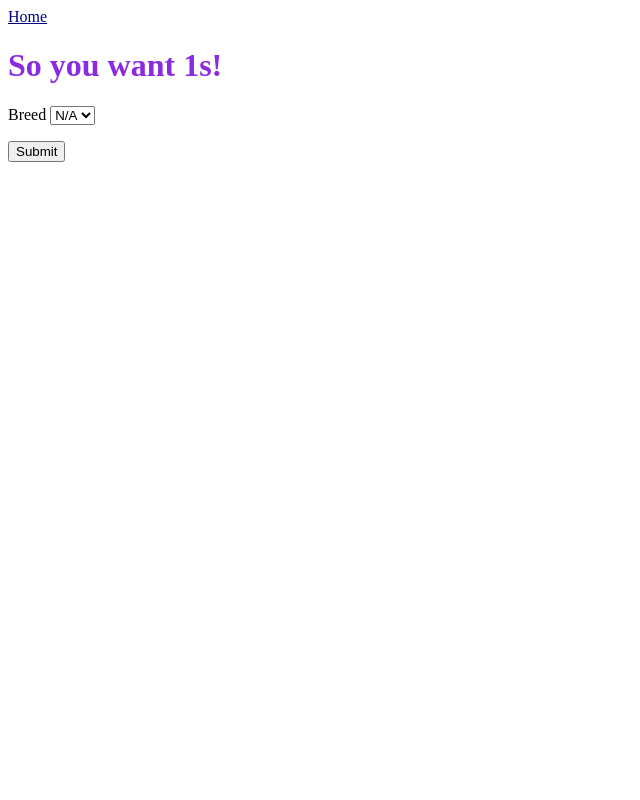
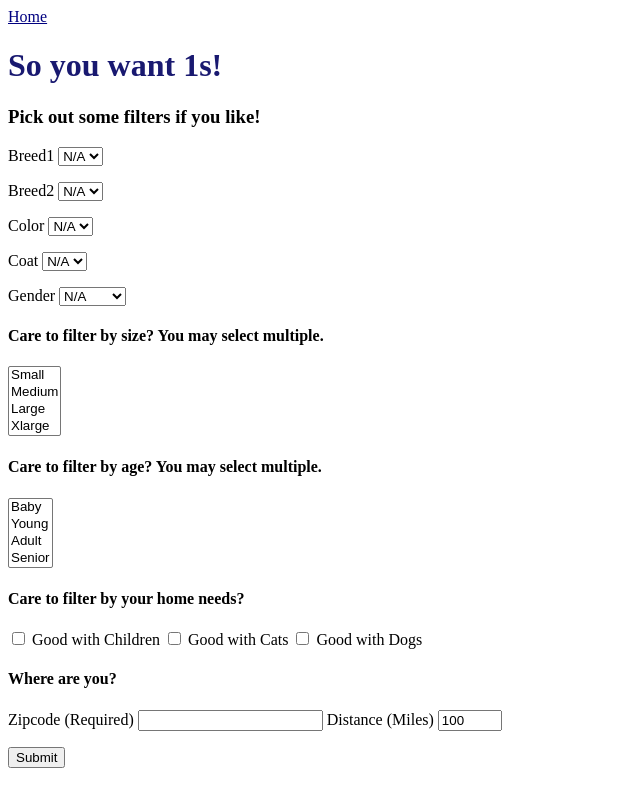
Before and after one commit to stsmlee/flaskingforpets, a Flask app: page /animals/1 in a window 1280 px wide. Shown: the whole page, without its empty margins (0-640 px from the left). Run offline with Flask 2, Linux system fonts and the light colour scheme; parts of the project's set-up code (start-up, migrations or seed data) failed here and were passed over.

Commit message:
added more filters, working on sending payload/parameters to api

```diff
--- a/app/forms.py
+++ b/app/forms.py
@@ -1,10 +1,30 @@
 from flask import Flask
 import requests
 from flask_wtf import FlaskForm
-from wtforms import StringField, SubmitField, TextAreaField, RadioField, BooleanField, SelectField
-from wtforms.validators import DataRequired
+from wtforms import StringField, SubmitField, TextAreaField, RadioField, BooleanField, SelectField, IntegerField, SelectMultipleField
+from wtforms.validators import DataRequired, InputRequired, NumberRange
 
 class FilterForm(FlaskForm):
-    breed = SelectField('Breed')
-    # color = SelectField('Color')
+    breed1 = SelectField('Breed1')
+    breed2 = SelectField('Breed2')
+    color = SelectField('Color')
+    coat = SelectField('Coat')
+    gender = SelectField('Gender', choices = ['N/A', 'Male', 'Female'])
+    # baby = BooleanField('Baby')
+    # young = BooleanField('Young')
+    # adult = BooleanField('Adult')
+    # senior = BooleanField('Senior')
+    # small = BooleanField('Small')
+    # medium = BooleanField('Medium')
+    # large = BooleanField('Large')
+    # xlarge = BooleanField('X-Large')
+    age = SelectMultipleField('Age', choices = ['Baby', 'Young', 'Adult', 'Senior'] )
+    size = SelectMultipleField('Size', choices = ['Small', 'Medium', 'Large', 'Xlarge'])
+    children = BooleanField('Good with Children')
+    dogs = BooleanField('Good with Dogs')
+    cats = BooleanField('Good with Cats')
+    zipcode = StringField('Zipcode (Required)', validators = [InputRequired()])
+    distance = IntegerField('Distance (Miles)', default = 100, validators = [NumberRange(min=0, max=500), InputRequired()])
     submit = SubmitField('Submit')
+
+    # 'small', 'medium', 'large', 'xlarge'
--- a/app/pet_helper/pet_info.py
+++ b/app/pet_helper/pet_info.py
@@ -59,4 +59,16 @@ update_all_types_breeds()
 json_obj = json.dumps(types_dict, indent = 4)
 with open('types.json', 'w') as outfile:
     outfile.write(json_obj)
-types_dict = get_types_dict()
+# types_dict = get_types_dict()
+
+base_url = 'https://api.petfinder.com'
+animals_url = 'https://api.petfinder.com/v2/animals'
+
+def get_request(animals_url):
+    res = requests.get(url, headers = header, params = payload)
+    res_json = res.json()
+    pagination = res_json['pagination']
+    total_hits = pagination['total_count']
+    if total_hits <= 0:
+        print('No Results')
+        return
--- a/app/routes.py
+++ b/app/routes.py
@@ -1,14 +1,12 @@
 from app import forms, app
-from flask import Flask, render_template
+from flask import Flask, render_template, request, redirect, url_for, jsonify
 import json
 from app.pet_helper import pet_info
 from app import forms
 
 pet_types_dict = pet_info.get_types_dict()
-pet_types_list = [pet_type for pet_type in pet_types_dict.keys()]
-
-# pet_types_list = [(count, val) for count, val in enumerate(pet_types_dict.keys())]
-
+# pet_types_list = [pet_type for pet_type in pet_types_dict.keys()]
+payload = {}
 @app.route('/')
 @app.route('/index')
 def index():
@@ -16,8 +14,40 @@ def index():
 
 @app.route('/animals/<type>', methods=["GET", "POST"])
 def animals(type):
+    global payload
     my_form = forms.FilterForm()
-    my_form.breed.choices = ['N/A'] + pet_types_dict[type]['Breeds']
+    my_form.breed1.choices = ['N/A'] + pet_types_dict[type]['Breeds']
+    my_form.breed2.choices = my_form.breed1.choices
+    my_form.color.choices = ['N/A'] + pet_types_dict[type]['Colors']
+    my_form.coat.choices = ['N/A'] + pet_types_dict[type]['Coats']
+    if my_form.validate_on_submit():
+        payload = {'type':type, 'zipcode' : my_form.zipcode.data, 'distance' : my_form.distance.data}
+        if my_form.breed1.data != 'N/A':
+            payload['breed'] = my_form.breed1.data
+        if my_form.breed2.data != 'N/A':
+            payload['breed'] += ',' + my_form.breed2.data
+        if my_form.color.data != 'N/A':
+            payload['color'] = my_form.color.data
+        if my_form.coat.data != 'N/A':
+            payload['coat'] = my_form.coat.data
+        if my_form.gender.data != 'N/A':
+            payload['gender'] = my_form.gender.data
+        if my_form.age.data:
+            payload['age'] = ','.join(my_form.age.data)
+        if my_form.size.data:
+            payload['size'] = ','.join(my_form.size.data)
+        if my_form.children.data:
+            payload['good_with_children'] = 1
+        if my_form.dogs.data:
+            payload['good_with_dogs'] = 1
+        if my_form.cats.data:
+            payload['good_with_cats'] = 1
+        # return payload
+        return redirect(url_for('search', type=type))
     return render_template('animal.html', form = my_form, type=type)
-    # if my_form.validate_on_submit():
-    #     return redirect(url_for("animals", my_form.data))
+
+@app.route('/animals/<type>/search')
+def search(type):
+    global payload
+    # return payload
+    return render_template('index.html')
--- a/app/static/styles.css
+++ b/app/static/styles.css
@@ -1,5 +1,5 @@
 h1 {
-    color:blueviolet
+    color:midnightblue
 }
 a:link {
     color:navy
--- a/app/templates/animal.html
+++ b/app/templates/animal.html
@@ -1,9 +1,37 @@
 {%extends 'base.html'%}
 {%block content%}
+
+{% if form.is_submitted() and form.errors|count > 0 %}
+<div class="alert alert-danger alert-dismissible fade show" role="alert">
+    {{ form.errors|count }} error(s):
+    <ul>
+    {% for field_name, field_errors in form.errors|dictsort if field_errors %}
+        {% for error in field_errors %}
+            <li>{{ form[field_name].label }}: {{ error }}</li>
+        {% endfor %}
+    {% endfor %}
+    <button type="button" class="btn-close" data-bs-dismiss="alert" aria-label="Close"></button>
+</div>
+{% endif %}
+
 <h1>So you want {{type | lower}}s!</h1>
+<h3>Pick out some filters if you like!</h3>
 <p><form method="POST">
     {{ form.hidden_tag() }}
-    <p>{{ form.breed.label }} {{ form.breed()}}</p>
+    <p>{{ form.breed1.label }} {{ form.breed1()}}</p>
+    <p>{{ form.breed2.label }} {{ form.breed2()}}</p>
+    <p>{{ form.color.label }} {{ form.color()}}</p>
+    <p>{{ form.coat.label }} {{ form.coat()}}</p>
+    <p>{{ form.gender.label }} {{ form.gender()}}</p>
+    <h4>Care to filter by size? You may select multiple.</h4>
+    <p>{{form.size()}}</p>
+    <h4>Care to filter by age? You may select multiple.</h4>
+    <p>{{form.age()}}</p>
+    <h4>Care to filter by your home needs?</h4>
+    <p>{{ form.children() }} {{ form.children.label }} {{ form.cats() }} {{ form.cats.label }} {{ form.dogs() }} {{ form.dogs.label }}</p>
+    <h4>Where are you?</h4>
+    <p>{{ form.zipcode.label }} {{ form.zipcode() }} {{ form.distance.label }} {{ form.distance() }}</p>
+    <p></p>
     <p>{{ form.submit() }}</p>
   </form>
 </p>
--- a/app/templates/base.html
+++ b/app/templates/base.html
@@ -3,7 +3,7 @@
   <head>
     <meta charset="UTF-8">
     <meta name="viewport" content="width=device-width, initial-scale=1, shrink-to-fit=no">
-    <link rel="stylesheet" type = "text/css" href="../static/styles.css">
+    <link rel="stylesheet" type = "text/css" href={{ url_for('static', filename = 'styles.css') }}>
     <title>Flasking for Pets!</title>
   </head>
   <body>
```
Also changed, not shown: 2 other files.
